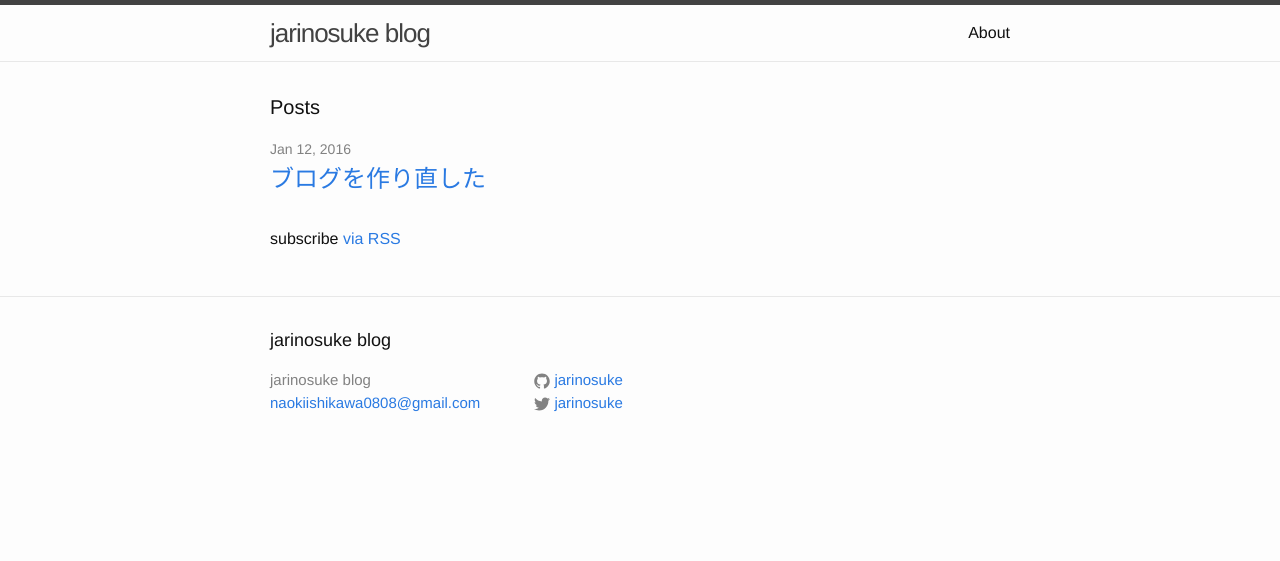
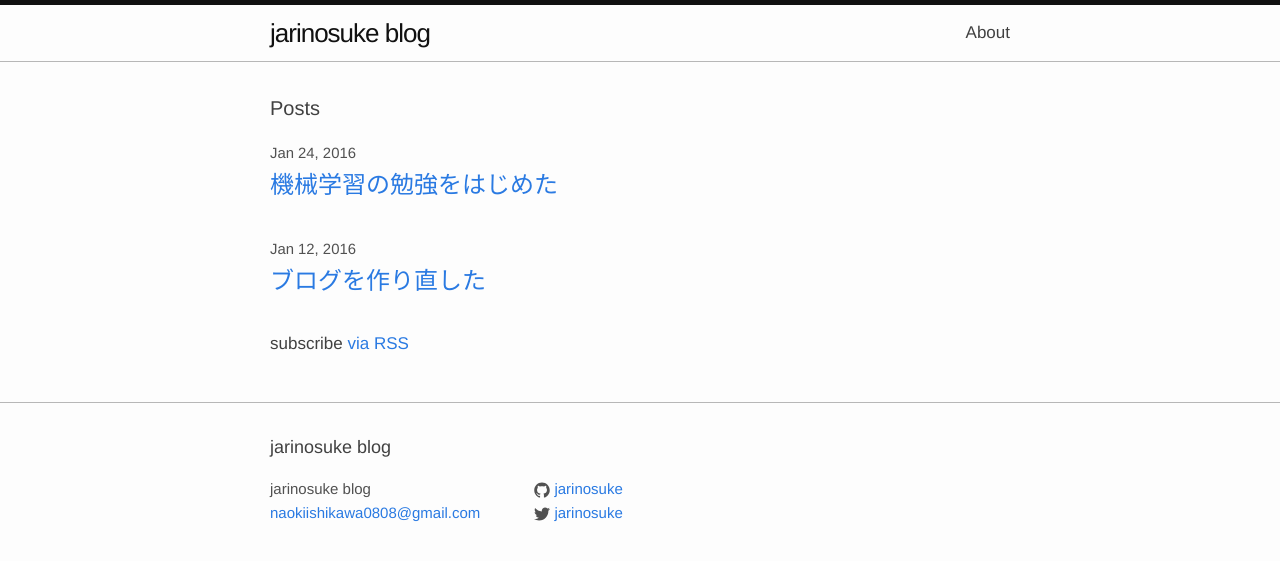
Before and after one commit to jarinosuke/jarinosuke.github.com, a Jekyll site: the page built from index.html, in a window 1280 px wide. Shown: the top 561 px of the page. Built offline with Jekyll 4.4.1, drawn with Linux system fonts in a browser that asks for light colours; some of the changed lines change nothing that is shown.

Commit message:
wrote new post about learning machine learning

```diff
--- /dev/null
+++ b/_posts/2016-01-24-1453628657.md
@@ -0,0 +1,63 @@
+---
+layout: post
+title: "機械学習の勉強をはじめた"
+date: 2016-01-24 18:44
+---
+
+最近巷で機械学習が流行ってる。
+
+ミーハーな自分も例に漏れずに去年の末くらいから時間を見つけては勉強している
+
+教材としては色々本など買ってはみたけれど、
+
+大学のアカデミックな教材みたいな理論よりなものか、
+
+手法として用いるだけで中身の理解までできないものの
+
+二つが多くてしっくりくるものが少なかった。
+
+### Coursera
+
+そこで新年になって Coursera の [Machine Learning](https://www.coursera.org/learn/machine-learning)
+
+がオススメと聞いて授業を受けている。
+
+### 自身のスペック
+
+自分のここらへんの教養としては、
+
+- 理系の学部レベルの確率・統計
+- 社会人数年レベルのプログラミング経験
+- 英語の読み・聴きはある程度できる
+
+のように、実務で一度も機械学習などを使った経験はないが
+
+うっすら確率・統計を覚えており、特に数学やプログラミングへの
+
+アレルギーもないといった具合。
+
+英語に関しては動画には字幕がついているので読めればOK
+
+### 現状
+
+提供されるコースも大変わかりやすいし、サンプルも豊富で
+
+実際に自分で手を動かして習った理論を実装するテストもあるので
+
+平日に毎日1時間授業を受けて、週末にテストを2時間くらいでパスするのが
+
+ここ1ヶ月でようやく習慣化してきた。
+
+![](/assets/2016-01-24/ss1.png)
+
+![](/assets/2016-01-24/ss2.png)
+
+と言いつつも上記をみてもらえば分かる通り、
+
+まだ大学で習った線形回帰やロジスティック回帰など基礎の基礎しか
+
+受講しておらず、ようやく来週から Neural Network に入るところではあるので
+
+話半分に聞いておいてもらえると。
+
+また進捗あったらブログに書きたい。
--- a/css/main.scss
+++ b/css/main.scss
@@ -6,19 +6,19 @@
 
 
 // Our variables
-$base-font-family: "Helvetica Neue", Helvetica, Arial, sans-serif;
-$base-font-size:   16px;
+$base-font-family: "Helvetica Neue", Helvetica, Arial, Helvetica, Arial, "Hiragino Kaku Gothic ProN", Meiryo, sans-serif;
+$base-font-size:   17px;
 $base-font-weight: 400;
 $small-font-size:  $base-font-size * 0.875;
-$base-line-height: 1.5;
+$base-line-height: 1.6;
 
 $spacing-unit:     30px;
 
-$text-color:       #111;
+$text-color:       #414141;
 $background-color: #fdfdfd;
 $brand-color:      #2a7ae2;
 
-$grey-color:       #828282;
+$grey-color:       #515151;
 $grey-color-light: lighten($grey-color, 40%);
 $grey-color-dark:  darken($grey-color, 25%);
 
```
Also changed, not shown: assets/2016-01-24/ss1.png (added), assets/2016-01-24/ss2.png (added).
